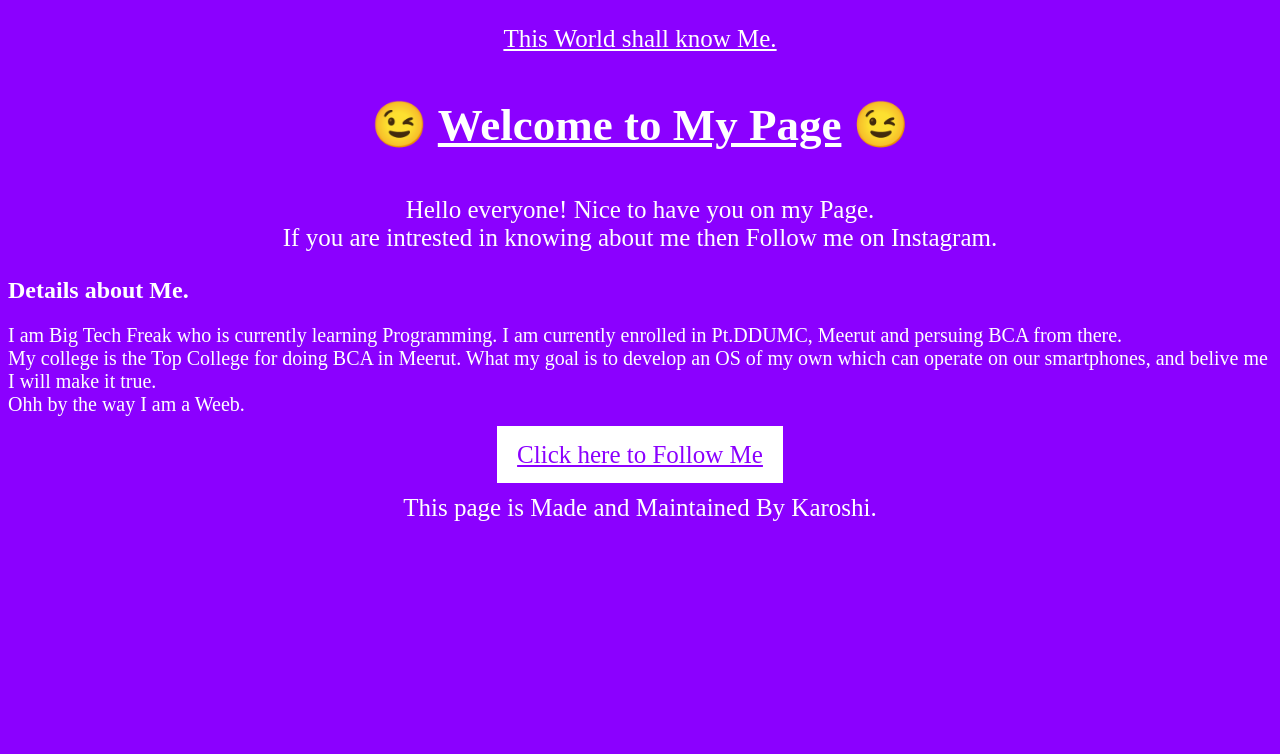
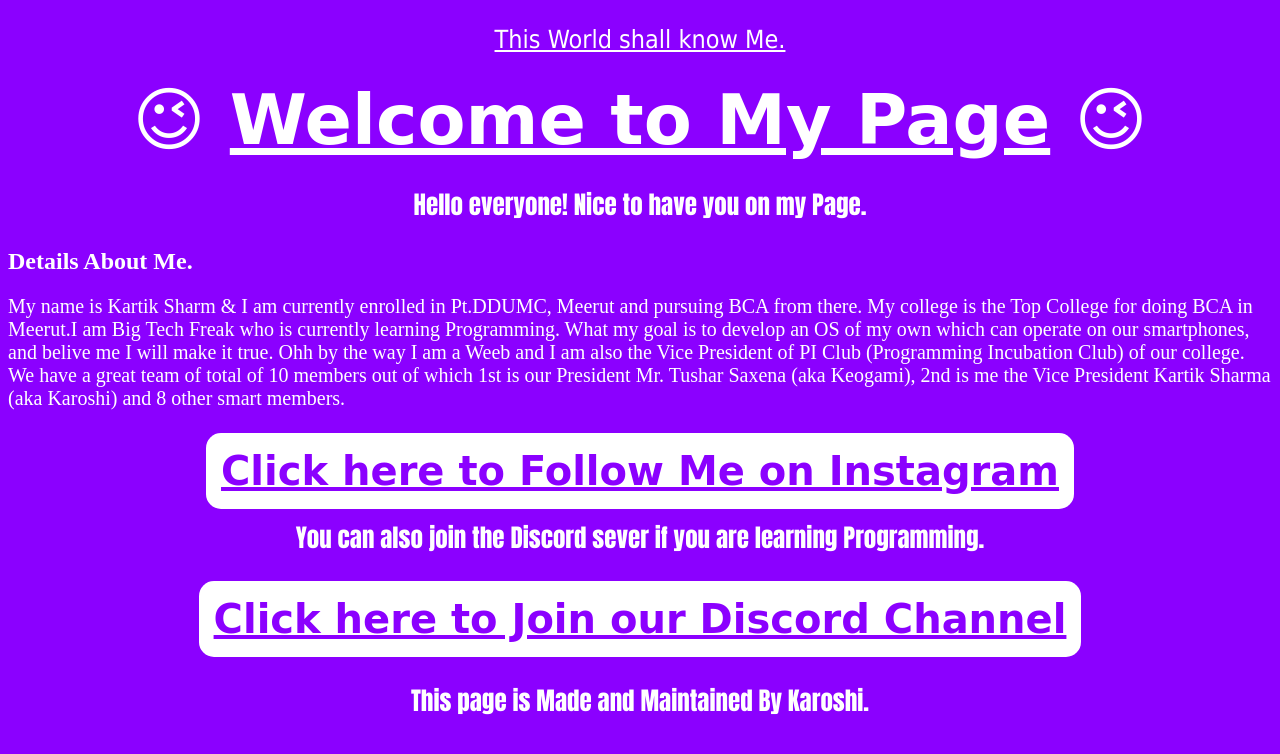
Before and after one commit to KaroshiNara/personal_website, a plain HTML site: page index.html in a window 1280 px wide. Drawn offline with Linux system fonts and the light colour scheme.

Commit message:
Improvements Done

```diff
--- a/index.html
+++ b/index.html
@@ -6,13 +6,18 @@
     </head>
     <body>
         <p class = c1><u>This World shall know Me.</u></p>
-        <p class = c2><strong>😉 <u>Welcome to My Page</u> 😉</strong></p>
-        <p class = c3>Hello everyone! Nice to have you on my Page.<br>If you are intrested in knowing about me then Follow me on Instagram.</p>
-        <h2>Details about Me.</h2>
-        <p class = text>I am Big Tech Freak who is currently learning Programming. I am currently enrolled in Pt.DDUMC, Meerut and persuing BCA from there.<br>
-        My college is the Top College for doing BCA in Meerut. What my goal is to develop an OS of my own which can operate on our smartphones, and belive me I will make it true.<br>
-        Ohh by the way I am a Weeb.</p>
-        <p class = c1><a href = "https://www.instagram.com/kartik_sharma_003" target = "_blank">Click here to Follow Me</a></p>
+        <div class = c2>😉 <u>Welcome to My Page</u> 😉</div>
+        <p class = c3>Hello everyone! Nice to have you on my Page.</p>
+        <h2>Details About Me.</h2>
+        <p class = text>My name is Kartik Sharm & I am currently enrolled in Pt.DDUMC, Meerut and pursuing BCA from there.
+            My college is the Top College for doing BCA in Meerut.I am Big Tech Freak who is currently learning Programming.
+             What my goal is to develop an OS of my own which can operate on our smartphones, and belive me I will make it true.
+            Ohh by the way I am a Weeb and I am also the Vice President of PI Club (Programming Incubation Club) of our college. We have a great team of total of 10 members
+            out of which 1st is our President Mr. Tushar Saxena (aka Keogami), 2nd is me the Vice President Kartik Sharma (aka Karoshi) and 8 other smart members.</p>
+        <br>
+        <div class = c4><a href = "https://www.instagram.com/kartik_sharma_003" target = "_blank">Click here to Follow Me on Instagram</a></div>
+        <p class= c3>You can also join the Discord sever if you are learning Programming.</p>
+        <p class = c4><a href="https://discord.gg/kjmSFQVRpK" target="_blank">Click here to Join our Discord Channel</a></p>
         <p class = c3>This page is Made and Maintained By Karoshi.</p>
     </body>
 </html>
--- a/stylesheet.css
+++ b/stylesheet.css
@@ -5,24 +5,38 @@
  .c1 {
     font-size: 25px;
     text-align: center;
-
+    font-family: 'Tahoma', Impact, Arial;
  }
 .c2 {
-    font-size: 45px;
+    font-size: 70px;
+    font-weight: bold;
     text-align: center;
+    font-family: cursive;;
 }
  .c3 {
      font-size: 25px;
      text-align: center;
+     font-family: Impact, Haettenschweiler, 'Arial Narrow Bold', sans-serif;
+ }
+ .c4 {
+    font-size: 40px;
+    font-weight: bold;
+    font-family: cursive, 'Times New Roman', Times, serif;
+    text-align: center;
  }
  .text {
      font-size: 20px;
+
  }
  a:link, a:visited {
     background-color: white;
     color: #8B00FF;
-    padding: 15px 20px;
+    padding: 10px 15px;
     text-align: center;
+    border-radius: 15px;
+    padding: 15px;
+    width: 200px;
+    height: 150px;
   }
 
   a:hover, a:active {
```
